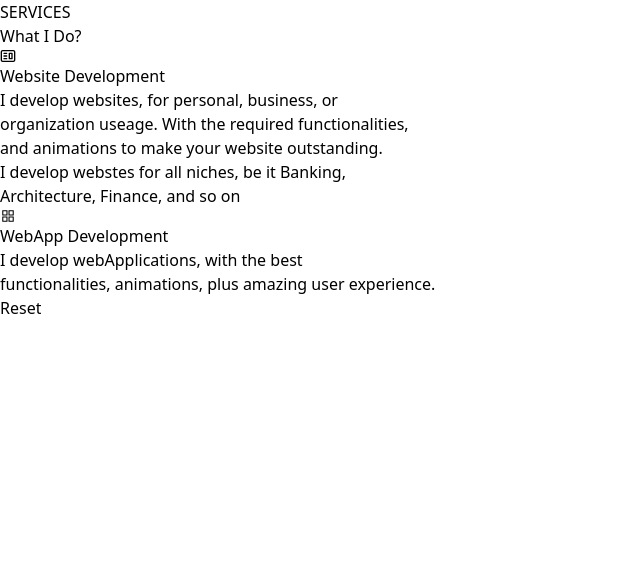
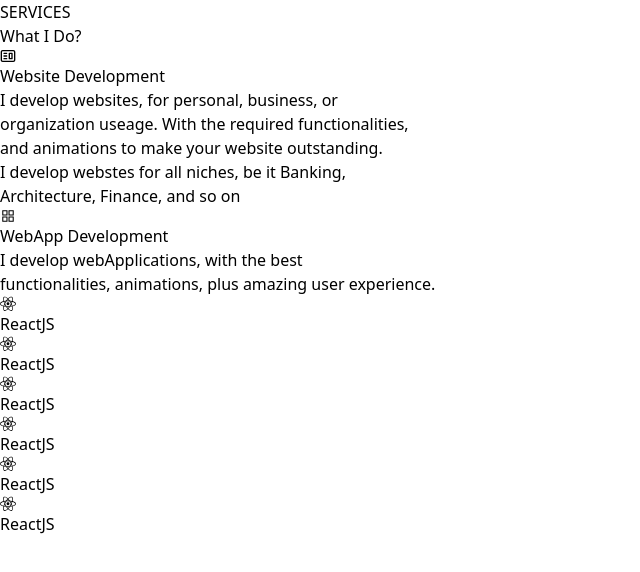
Before and after one commit to Joel0007tech/joel-folio, a React (Vite) app: page /services in a window 1280 px wide. Shown: the top 572 px of the page, without its empty margins (0-640 px from the left). Built offline with nearby package versions, Linux system fonts and the light colour scheme.

Commit message:
update to portfolio

```diff
--- a/src/components/Services.jsx
+++ b/src/components/Services.jsx
@@ -1,6 +1,7 @@
 import React from 'react';
 import {CgWebsite} from "react-icons/cg";
 import {AiOutlineAppstore} from "react-icons/ai";
+import {GrReactjs} from "react-icons/gr"
 
 const Services = () => {
   return (
@@ -25,7 +26,36 @@
           animations, plus amazing user experience.</p>
         </div>
         </div>
-        <input type="reset" name="" id="" />
+        <div className='flex flex-col m-auto gap-5'>
+          <div className='flex'>
+            <div className='flex-col'>
+            <GrReactjs/>
+            <p>ReactJS</p>
+            </div>
+            <div className='flex-col'>
+            <GrReactjs/>
+            <p>ReactJS</p>
+            </div>
+            <div className='flex-col'>
+            <GrReactjs/>
+            <p>ReactJS</p>
+            </div>
+          </div>
+          <div className='flex'>
+            <div className='flex-col'>
+            <GrReactjs/>
+            <p>ReactJS</p>
+            </div>
+            <div className='flex-col'>
+            <GrReactjs/>
+            <p>ReactJS</p>
+            </div>
+            <div className='flex-col'>
+            <GrReactjs/>
+            <p>ReactJS</p>
+            </div>
+          </div>
+        </div>
       </div>
     </div>
   )
```
